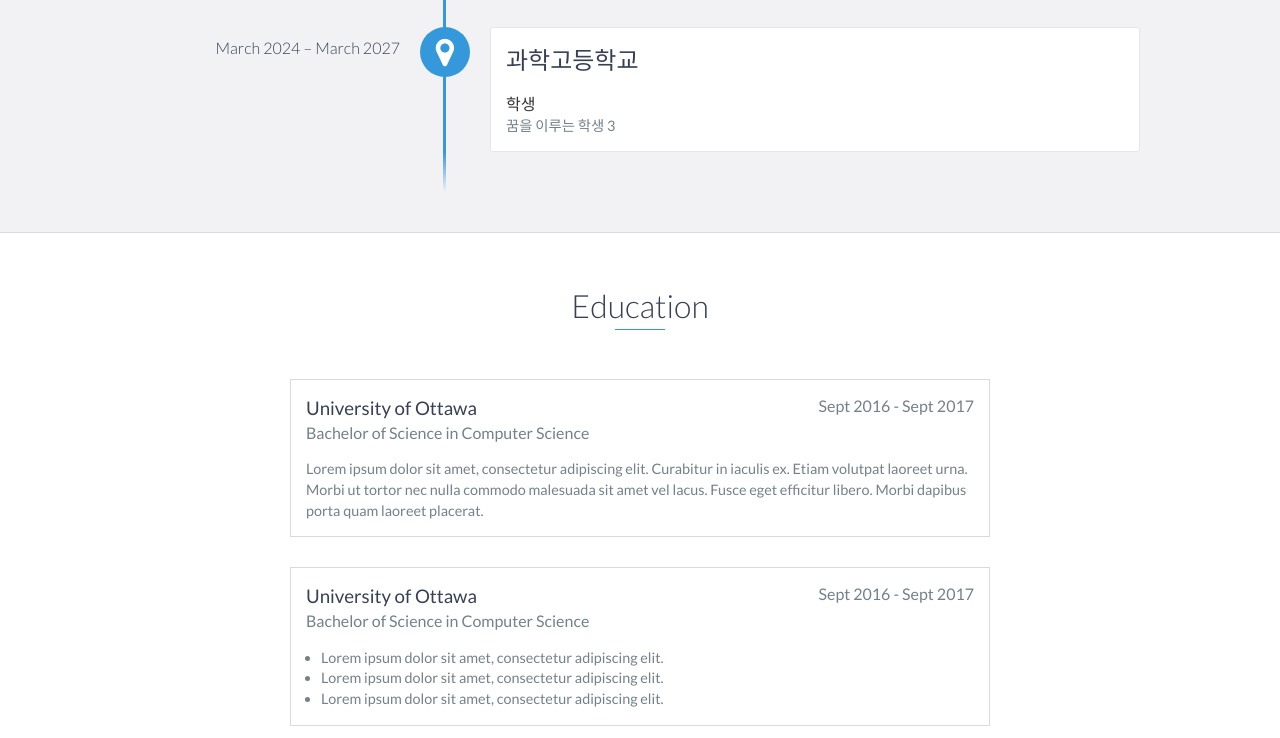
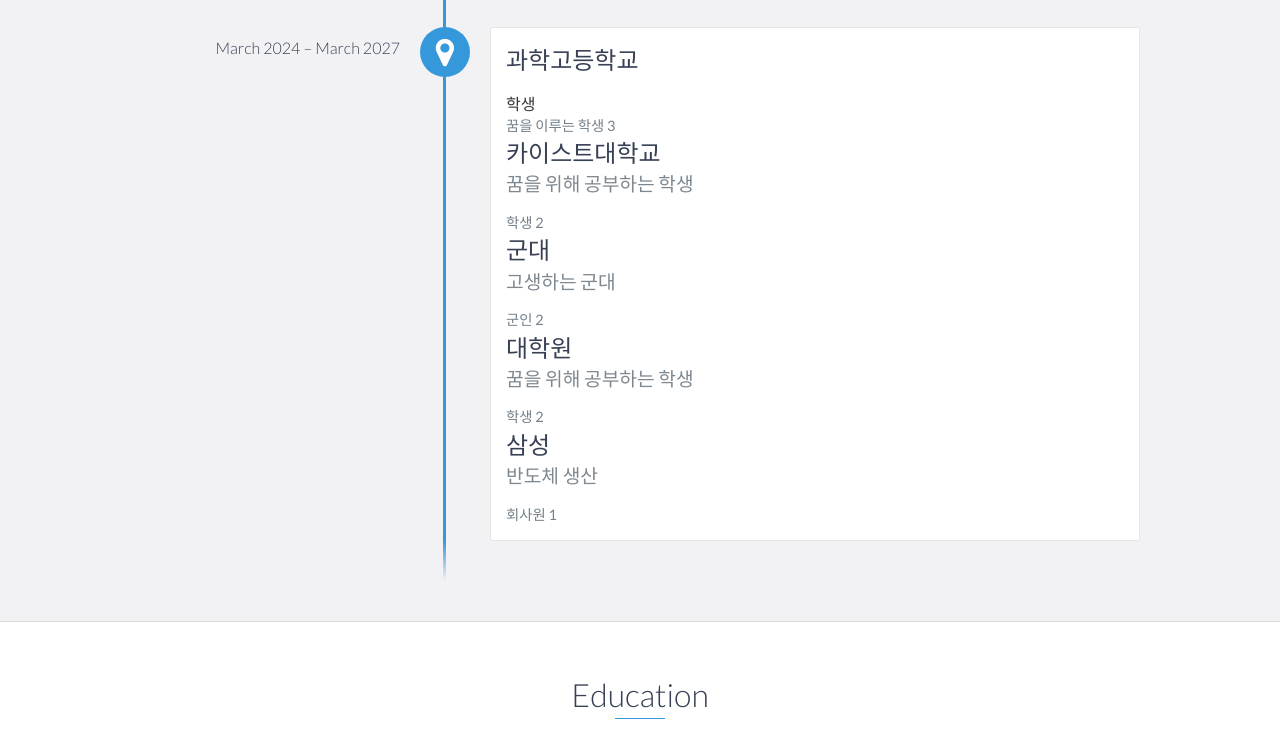
Before and after one commit to Runywoo/Runywoo.github.io, a website: page index.html in a window 1280 px wide. Shown: the part 1512-2250 px from the top of the page. Drawn offline with nearby package versions, Linux system fonts and the light colour scheme.

Commit message:
죽여줘

```diff
--- a/index.html
+++ b/index.html
@@ -109,6 +109,40 @@
                 <h4></h4>학생</h4>
                 <p>
                     꿈을 이루는 학생 3
+
+            <div data-date="March 2027 – Marchr 2031">
+                <h3>카이스트대학교</h3>
+                <h4>꿈을 위해 공부하는 학생</h4>
+                <p>
+                    학생 2
+                </p>
+            </div>
+
+
+            <div data-date="March 2032 – Marchr 2033">
+                <h3>군대</h3>
+                <h4>고생하는 군대</h4>
+                <p>
+                    군인 2
+                </p>
+            </div>
+
+            <div data-date="March 2036">
+                <h3>대학원</h3>
+                <h4>꿈을 위해 공부하는 학생</h4>
+                <p>
+                    학생 2
+                </p>
+            </div>
+
+            <div data-date="March 2021 – Marchr 2024">
+                <h3>삼성</h3>
+                <h4>반도체 생산</h4>
+                <p>
+                    회사원 1
+                </p>
+            </div>
+
                 </p>
             </div>
         </div>
```
